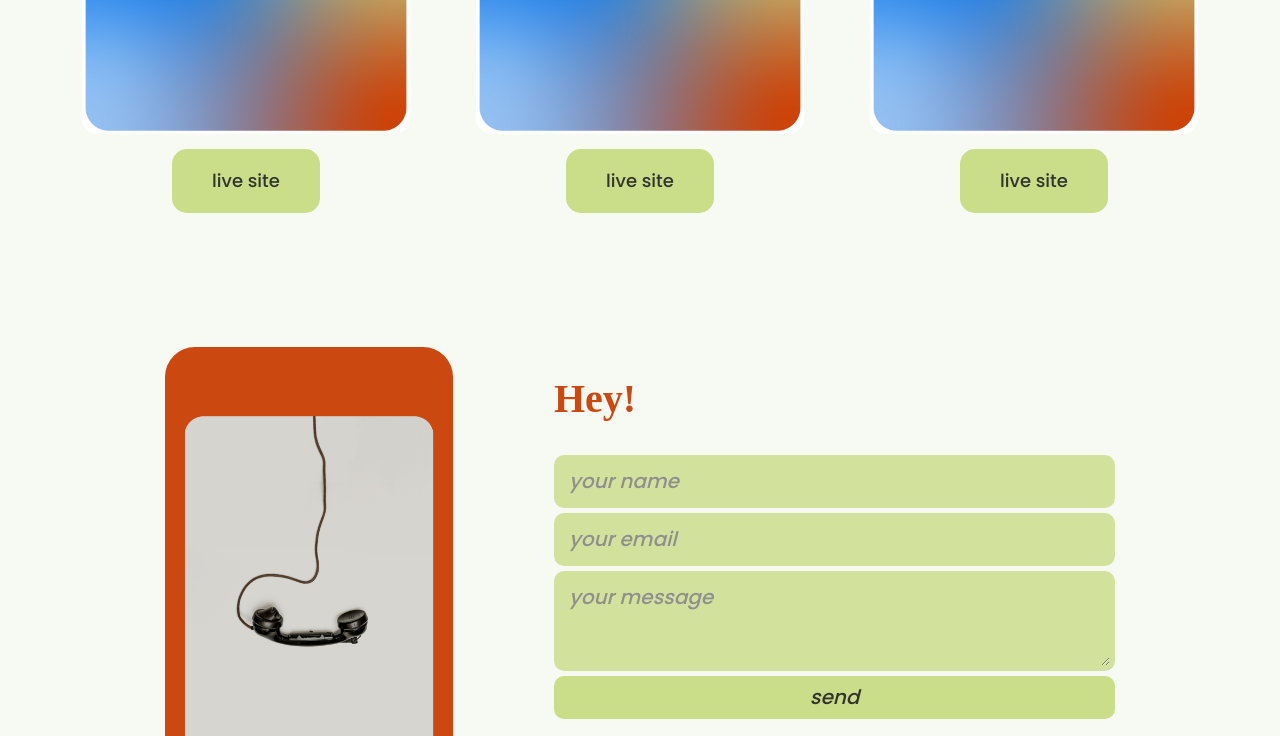
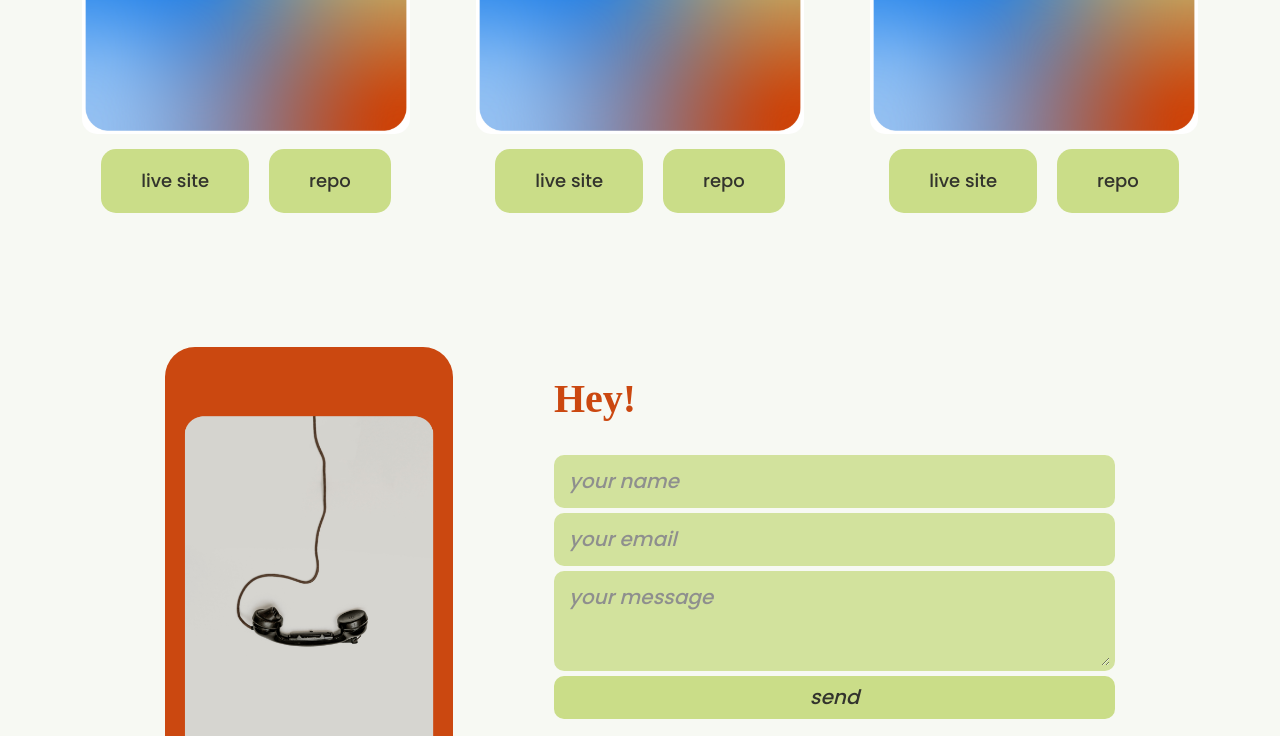
Before and after one commit to juliarwong/portfolio, a website with bundled scripts: page index.html in a window 1280 px wide. Shown: the part 2740-3476 px from the top of the page. Built offline with nearby package versions, Linux system fonts and the light colour scheme; a web font is replaced by a local one.

Commit message:
added buttons to projeccts section

```diff
--- a/index.html
+++ b/index.html
@@ -110,18 +110,21 @@
                         <img src="./assets/1.png" alt="title card for Harper project">
                         <ul class="projectButtons">
                             <li><a href="" class="button">live site</a></li>
+                            <li><a href="" class="button">repo</a></li>
                         </ul>
                     </li>
                     <li class="projectTwo">
                         <img src="./assets/2.png" alt="title card for movie app project">
                         <ul class="projectButtons">
                             <li><a href="" class="button">live site</a></li>
+                            <li><a href="" class="button">repo</a></li>
                         </ul>
                     </li>
                     <li class="projectThree">
                         <img src="./assets/3.png" alt="title card for find beer app">
                         <ul class="projectButtons">
                             <li><a href="" class="button">live site</a></li>
+                            <li><a href="" class="button">repo</a></li>
                         </ul>
                     </li>
                 </ul>
```
